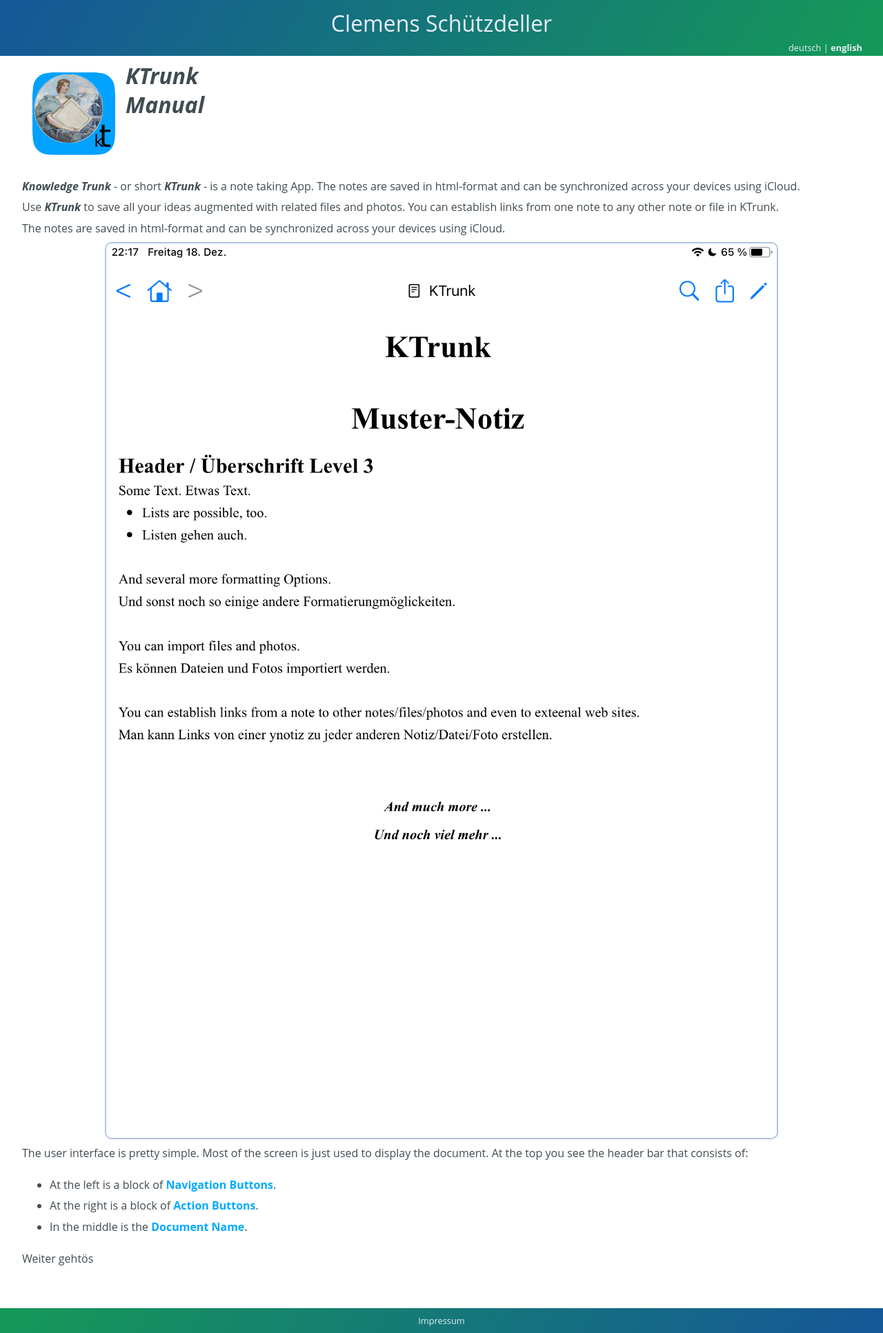
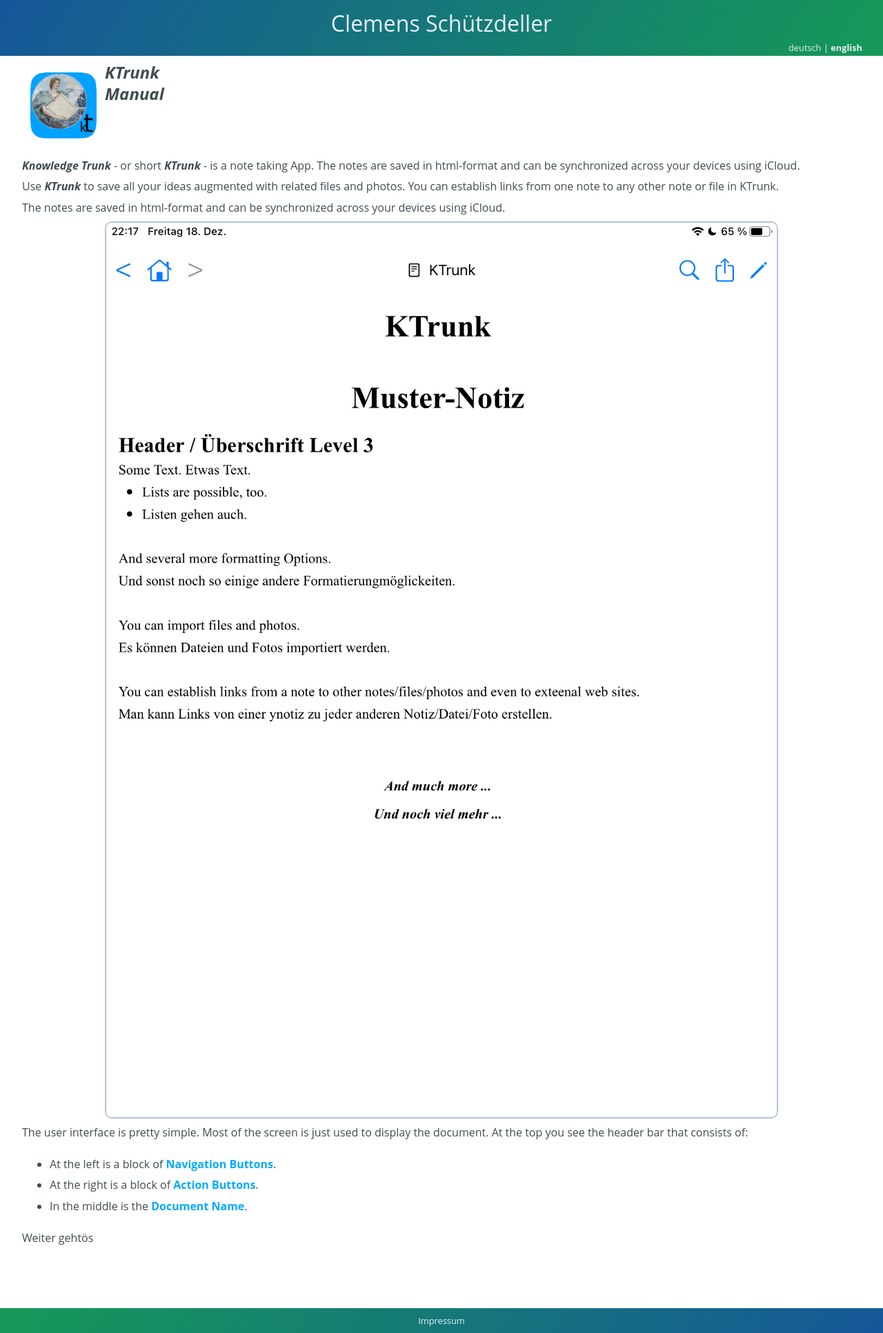
Before and after one commit to cs-LA/home, a Jekyll site: the page built from KTrunk/Manual.md, in a window 1280 px wide. Shown: the whole page at 69% size. Built offline with Jekyll 4.4.1, drawn with Linux system fonts in a browser that asks for light colours; our own code applies the rules of GitHub Pages for plain Markdown files.

Commit message:
Update default.html

```diff
--- a/_layouts/default.html
+++ b/_layouts/default.html
@@ -117,17 +117,17 @@
       .logoColumn {
         float: left;
         padding-top: 1em;
-        height: 150px;
+        height: 120px;
       }
 
       .logoColumnLeft {
-        width: 150px;
+        width: 120px;
       }
       .logoColumnRight {
         vertical-align: middle;
         padding-top: 0;
-        font-size: 32px;
-        width: calc(100%-200px);
+        font-size: 24px;
+        width: calc(100%-150px);
         /* white-space: nowrap; */
         overflow: visible;
       }
```
